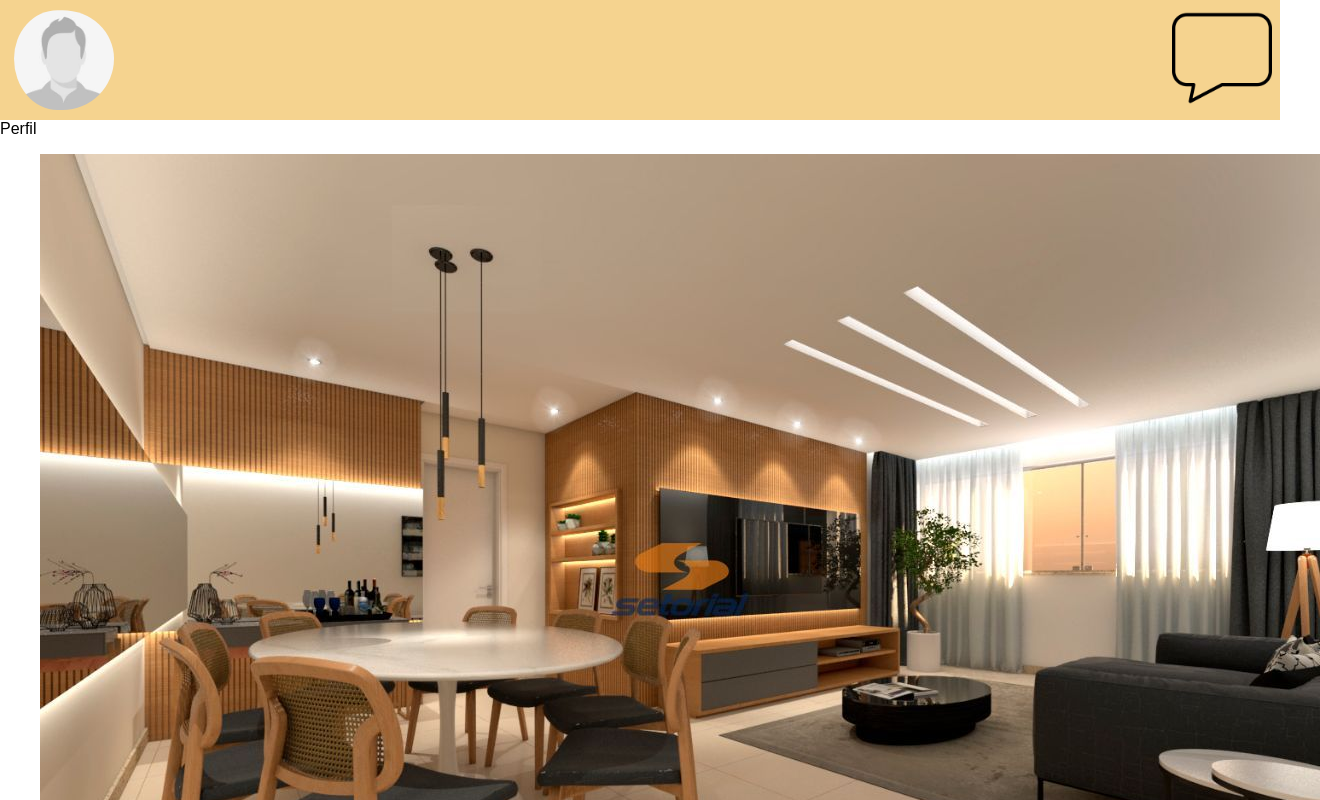
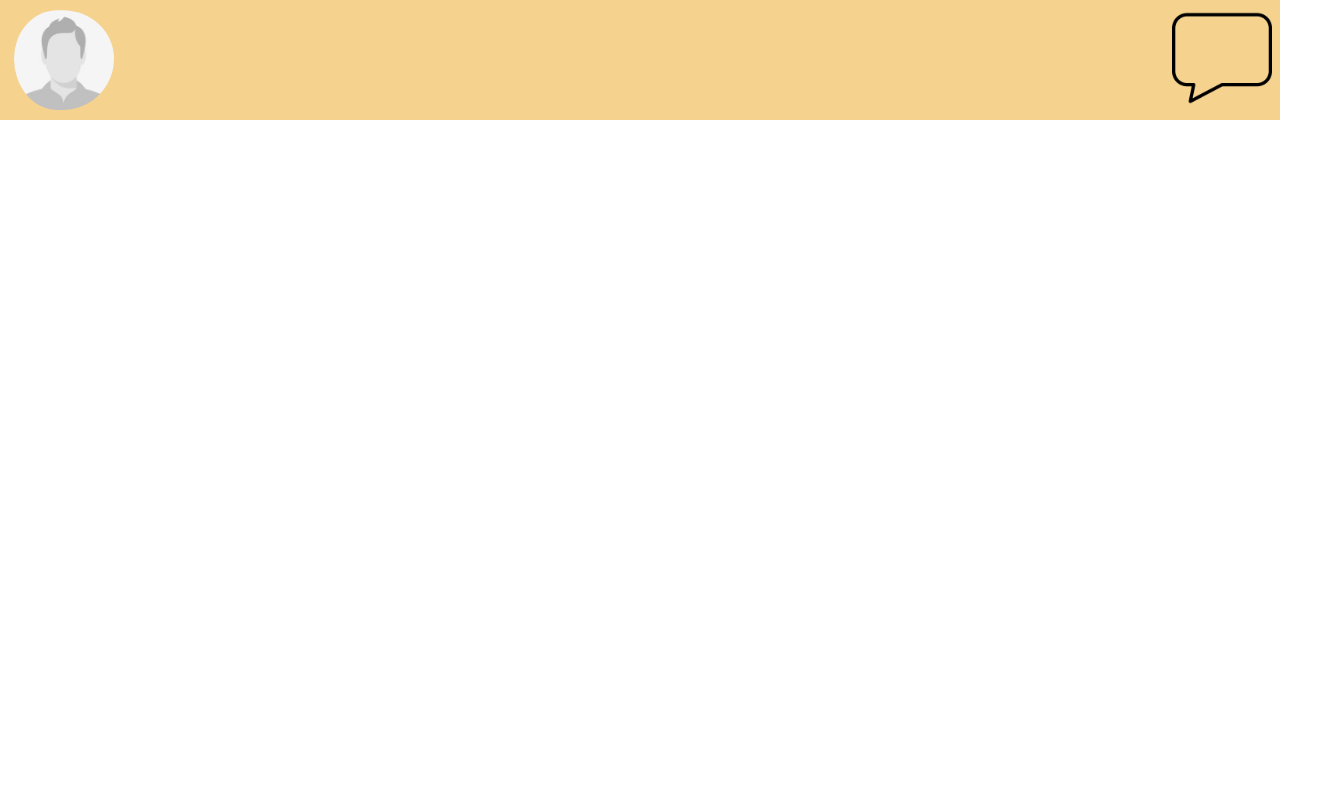
Before and after one commit to dsm-cefet-rj/trabalho2021-1-grupo-8, a React (Create React App) app in the folder frontend/: page / in a window 1280 px wide. Shown: the top 800 px of the page, 1320 px wide, since content can reach past the window. Built offline with nearby package versions, Linux system fonts and the light colour scheme; a web font is replaced by a local one.

Commit message:
Rotas para perfil e chat configuradas

```diff
--- a/frontend/src/App.js
+++ b/frontend/src/App.js
@@ -1,22 +1,14 @@
 import Header from "./components/Header/header";
-import { BrowserRouter, Route, Switch, Link } from "react-router-dom"
+import { BrowserRouter, Route, Switch, Link } from "react-router-dom";
 import Perfil from "./perfil";
-import ListaDeImoveis from "./components/Header/ListaDeImoveis";
+import ListaDeImoveis from "./components/Imoveis/ListaDeImoveis";
+import Chat from "./components/Chat/chat";
 
 function App() {
   return (
     <div className="App">
-      <Header/>
-      <BrowserRouter>
-            <div className="container">
-                <Switch>
-                    <Route path="/perfil" component={Perfil} />
-                    <Link to="/perfil"> Perfil </Link>
-                </Switch>
-            </div>
-       </BrowserRouter>
-
-      <ListaDeImoveis/>
+      <Route path="/chat" component={Chat}/>
+      <Route path="/perfil" component={Perfil}/>
     </div>
   );
 }
--- a/frontend/src/index.js
+++ b/frontend/src/index.js
@@ -1,13 +1,19 @@
-import React from 'react';
-import ReactDOM from 'react-dom';
-import App from './App';
-import "./styles/global.css"
+import React from "react";
+import ReactDOM from "react-dom";
+import App from "./App";
+import "./styles/global.css";
+import { BrowserRouter, Route, Switch } from "react-router-dom";
+import Header from "./components/Header/header";
+
 
 ReactDOM.render(
   <React.StrictMode>
-    <App />
+    <BrowserRouter>
+      <Header />
+      <App/>
+    </BrowserRouter>
   </React.StrictMode>,
-  document.getElementById('root')
+  document.getElementById("root")
 );
 
 // If you want to start measuring performance in your app, pass a function
--- a/frontend/src/perfil.js
+++ b/frontend/src/perfil.js
@@ -3,7 +3,7 @@ import styles from "./styles/perfil.module.css";
 import Slider from "react-slick";
 import "slick-carousel/slick/slick.css";
 import "slick-carousel/slick/slick-theme.css";
-
+import { Link } from "react-router-dom";
 const profiles = [
   {
     id: 1,
@@ -97,6 +97,7 @@ export default function Perfil() {
             </div>
           ))}
         </Slider>
+
       </div>
     </div>
   );
```
